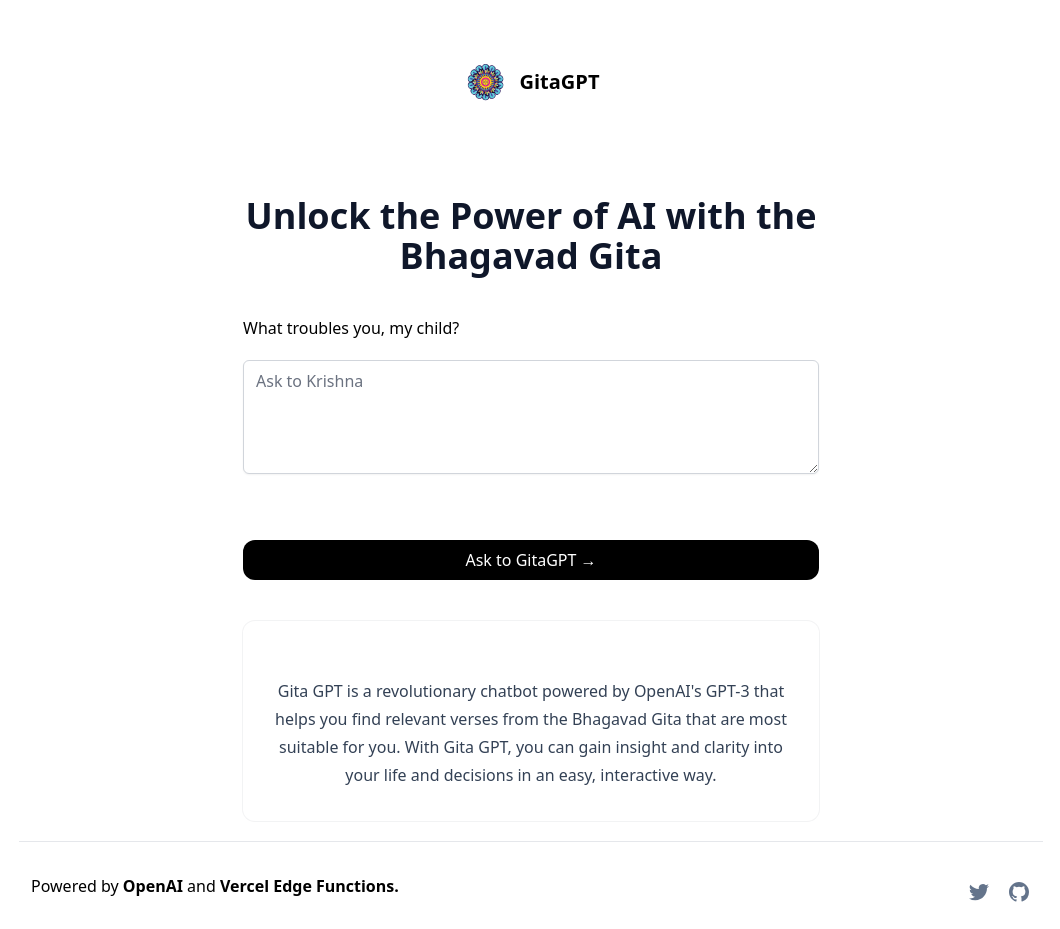
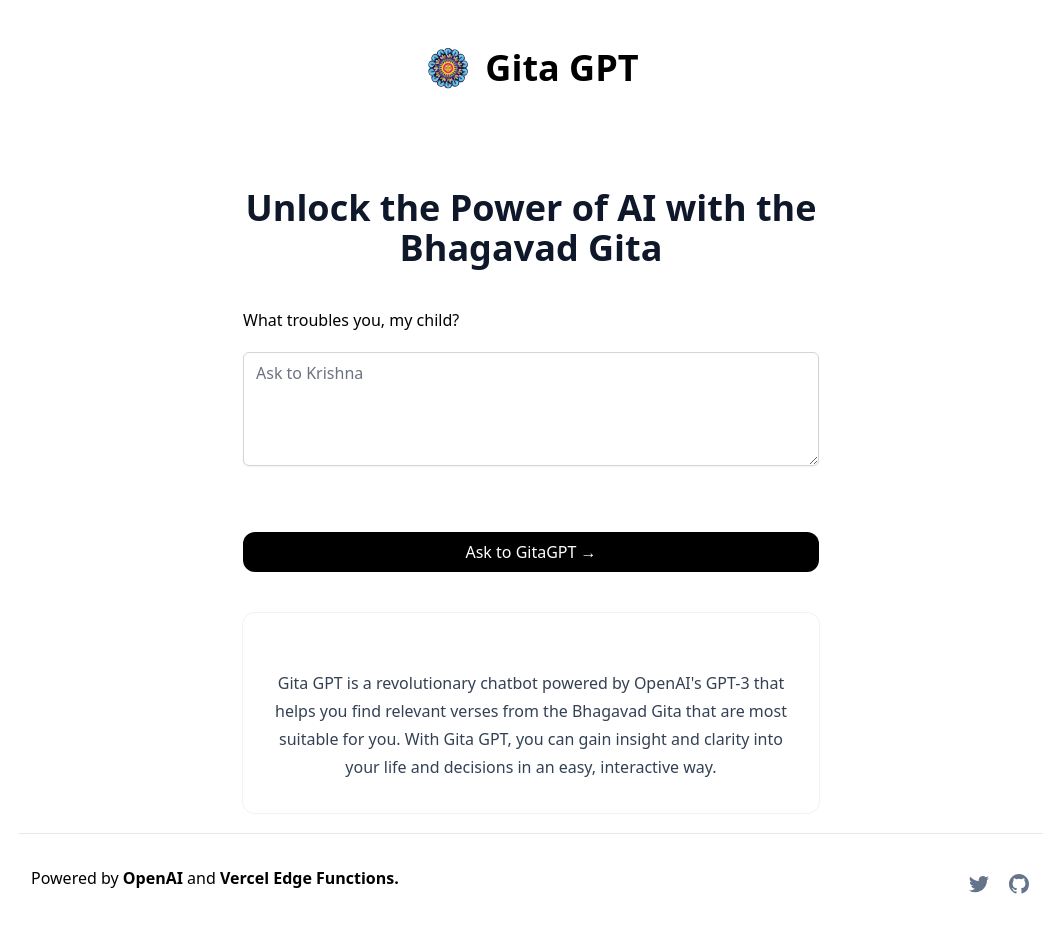
Before and after one commit to vxsahu/gitagpt, a Next.js app: page / in a window 1280 px wide. Shown: the whole page, without its empty margins (109-1169 px from the left). Built offline with nearby package versions, Linux system fonts and the light colour scheme.

Commit message:
Update Header.tsx

```diff
--- a/components/Header.tsx
+++ b/components/Header.tsx
@@ -3,15 +3,15 @@ import Link from "next/link";
 
 export default function Header() {
   return (
-    <header className="flex justify-center items-center w-full pt-5 mt-5">
+    <header className="flex justify-center items-center w-full mt-5">
       <Link href="https://www.gitagpt.in/" className="flex space-x-3">
         <Image
           alt="GitaGPT"
           src="/gita-gpt.svg"
-          width={45}
-          height={45}
+          width={50}
+          height={50}
         />
-        <h1 className="justify-items-center my-5 font-bold text-xl">GitaGPT</h1>
+        <h1 className="justify-items-center my-5 font-bold text-xl sm:text-4xl">Gita GPT</h1>
       </Link>
     </header>
   );
```
